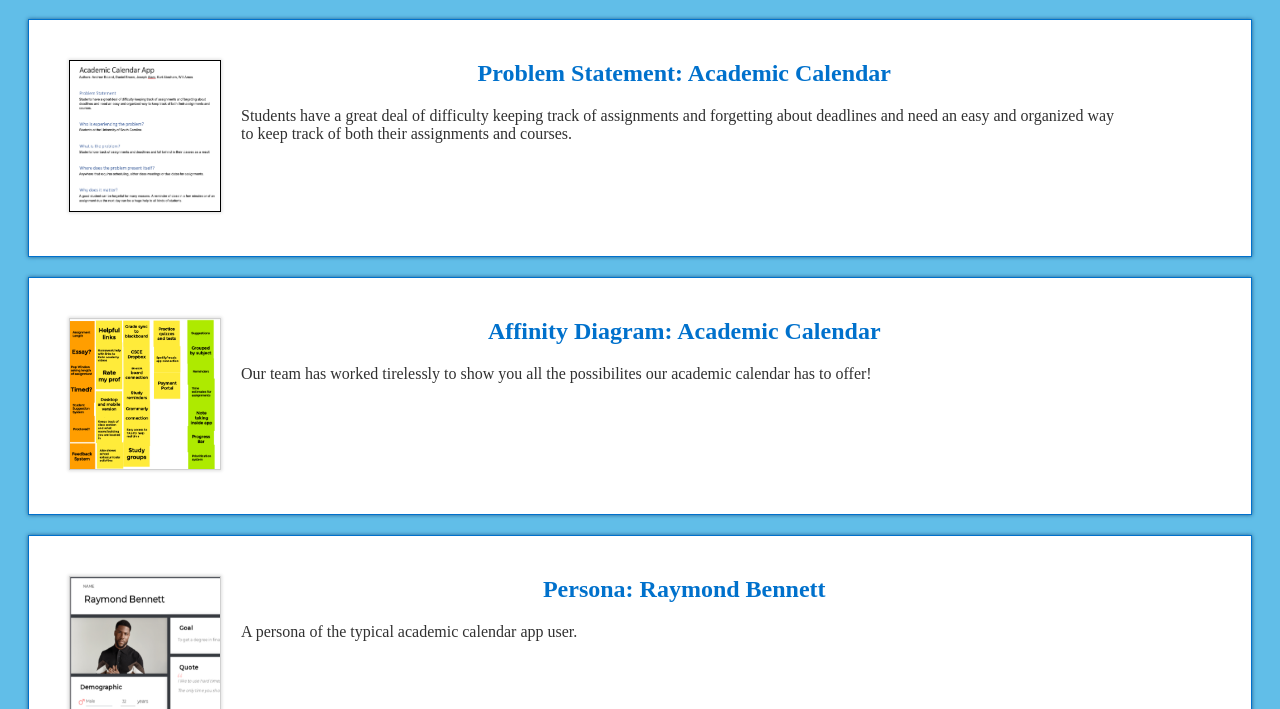
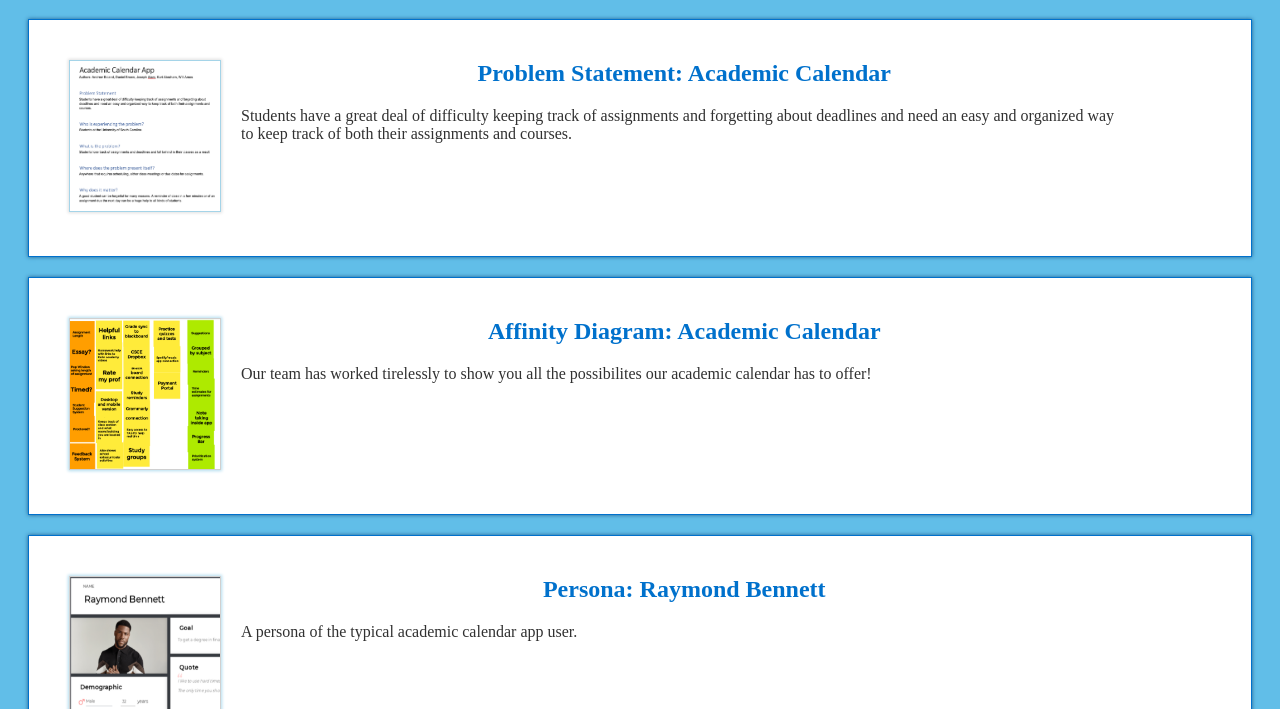
Before and after one commit to josephalam1/josephalam1.github.io, a plain HTML site: page index.html in a window 1280 px wide. In both pictures the pointer is over the picture 145 px from the left and 226 px from the top of the page. Shown: the part 91-800 px from the top of the page. Drawn offline with Linux system fonts and the light colour scheme.

Commit message:
Update style.css

```diff
--- a/style.css
+++ b/style.css
@@ -16,11 +16,11 @@
           height: 150px;
           margin: 20px;
           border: 1px solid #d0d0d0;
-          box-shadow: 0 0 3px 1px #e0e0e0;
-          transition: all 1s;
+          box-shadow: 0 0 3px 1px #b4ddef;
+          transition: border 0.5s, box-shadow 0.5s;
         }
         .assignment img:hover {
-          border: 1px solid #000;
+          border: 1px solid #a5d4e8;
           box-shadow: 0 0 3px 1px #e0e0e0;
         }
         .assignment_details {
@@ -40,7 +40,7 @@
          color: #0071cc;
         }
         h2:hover {
-                color: red;
+                color: #d0d0d0;
         }
         .no_stretch {
          object-fit: cover;
```
